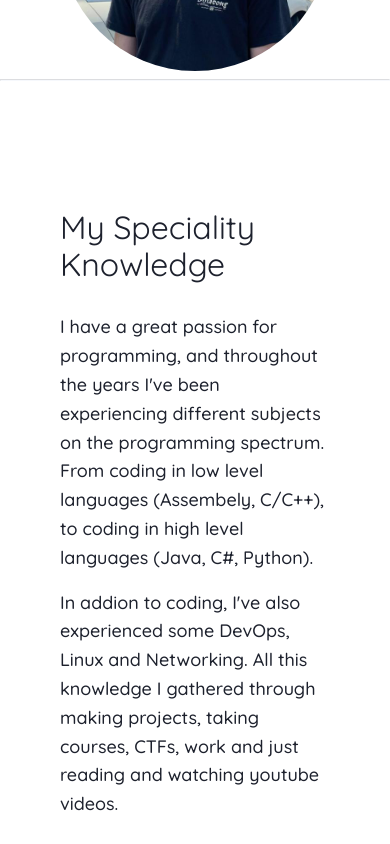
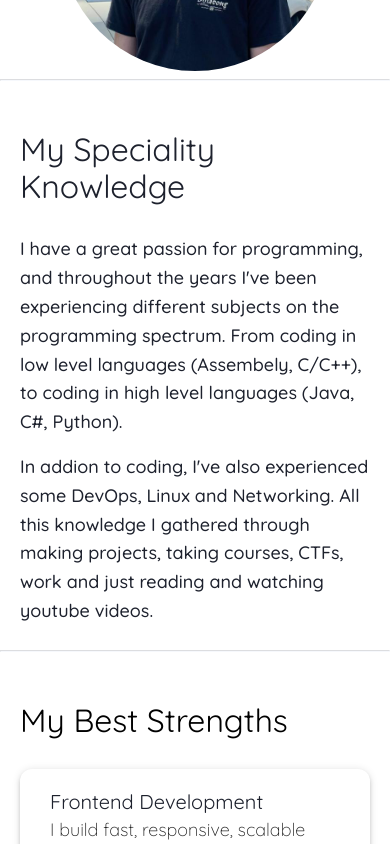
Before and after one commit to seanyasno/seanyasno.com, a Next.js app: page / in a window 390 px wide. Shown: the part 1640-2484 px from the top of the page. Built offline with nearby package versions, Linux system fonts and the light colour scheme.

Commit message:
Worked on more responsive website.

```diff
--- a/src/components/home-page/knowledge-section/knowledge-section.tsx
+++ b/src/components/home-page/knowledge-section/knowledge-section.tsx
@@ -8,6 +8,7 @@
   return (
     <Grid
       container
+      zeroMinWidth
       sx={{
         display: 'flex',
         minHeight: '50vh',
@@ -37,11 +38,10 @@
       </Grid>
       <Grid
         item
+        zeroMinWidth
         lg={6}
         sx={{
           display: 'inline-block',
-          marginTop: '80px',
-          padding: '40px 60px',
           alignItems: 'center',
         }}
       >
--- a/src/components/responsive-box/responsive-box.tsx
+++ b/src/components/responsive-box/responsive-box.tsx
@@ -1,7 +1,8 @@
 import { Box } from '@mui/system';
-import React from 'react';
+import React, { ComponentType } from 'react';
 
 type ResponsiveBoxProps = {
+  Element?: ComponentType;
   xsStyle?: { [key: string]: unknown };
   smStyle?: { [key: string]: unknown };
   mdStyle?: { [key: string]: unknown };
@@ -10,11 +11,19 @@
 };
 
 export const ResponsiveBox: React.FC<ResponsiveBoxProps> = (props) => {
-  const { xsStyle, smStyle, mdStyle, lgStyle, xlStyle, children } = props;
+  const {
+    Element = Box,
+    xsStyle,
+    smStyle,
+    mdStyle,
+    lgStyle,
+    xlStyle,
+    children,
+  } = props;
 
   return (
     <>
-      <Box
+      <Element
         sx={xsStyle}
         display={{
           xs: 'block',
@@ -25,9 +34,9 @@
         }}
       >
         {children}
-      </Box>
-      <Box
-        sx={smStyle}
+      </Element>
+      <Element
+        sx={{ ...xsStyle, ...smStyle }}
         display={{
           xs: 'none',
           sm: 'block',
@@ -37,9 +46,9 @@
         }}
       >
         {children}
-      </Box>
-      <Box
-        sx={mdStyle}
+      </Element>
+      <Element
+        sx={{ ...xsStyle, ...smStyle, ...mdStyle }}
         display={{
           xs: 'none',
           sm: 'none',
@@ -49,9 +58,9 @@
         }}
       >
         {children}
-      </Box>
-      <Box
-        sx={lgStyle}
+      </Element>
+      <Element
+        sx={{ ...xsStyle, ...smStyle, ...mdStyle, ...lgStyle }}
         display={{
           xs: 'none',
           sm: 'none',
@@ -61,9 +70,9 @@
         }}
       >
         {children}
-      </Box>
-      <Box
-        sx={xlStyle}
+      </Element>
+      <Element
+        sx={{ ...xsStyle, ...smStyle, ...mdStyle, ...lgStyle, ...xlStyle }}
         display={{
           xs: 'none',
           sm: 'none',
@@ -73,7 +82,7 @@
         }}
       >
         {children}
-      </Box>
+      </Element>
     </>
   );
 };
--- a/src/pages/index.tsx
+++ b/src/pages/index.tsx
@@ -119,7 +119,12 @@
       <Hero sectionEl={sectionEl} />
       <AboutMeSection sectionEl={sectionEl} />
       <hr style={{ borderColor: '#E6ECF855' }} />
-      <KnowledgeSection />
+      <ResponsiveBox
+        xsStyle={{ padding: '0px 20px', marginTop: '50px' }}
+        mdStyle={{ padding: '40px 60px', marginTop: '80px' }}
+      >
+        <KnowledgeSection />
+      </ResponsiveBox>
       <Box sx={{ height: '5vh' }}>
         <hr style={{ borderColor: '#E6ECF855' }} />
       </Box>
```
